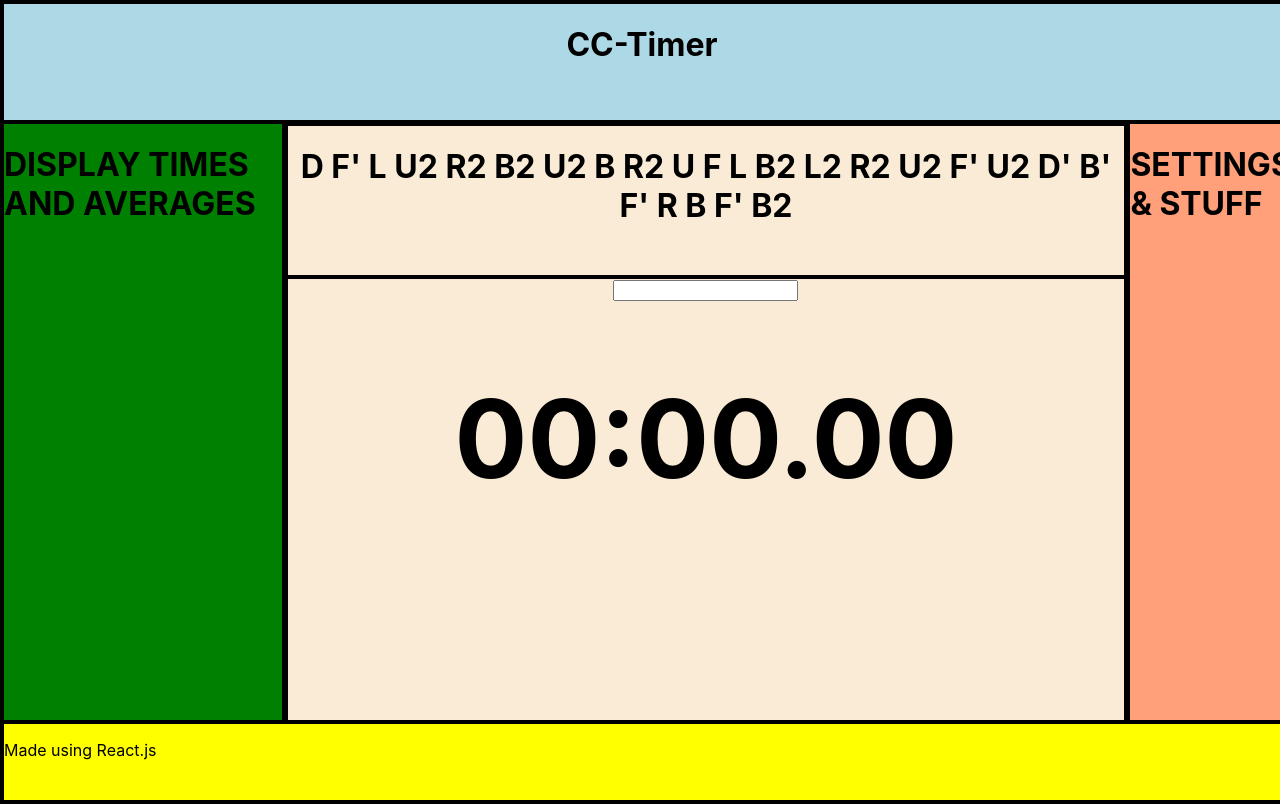
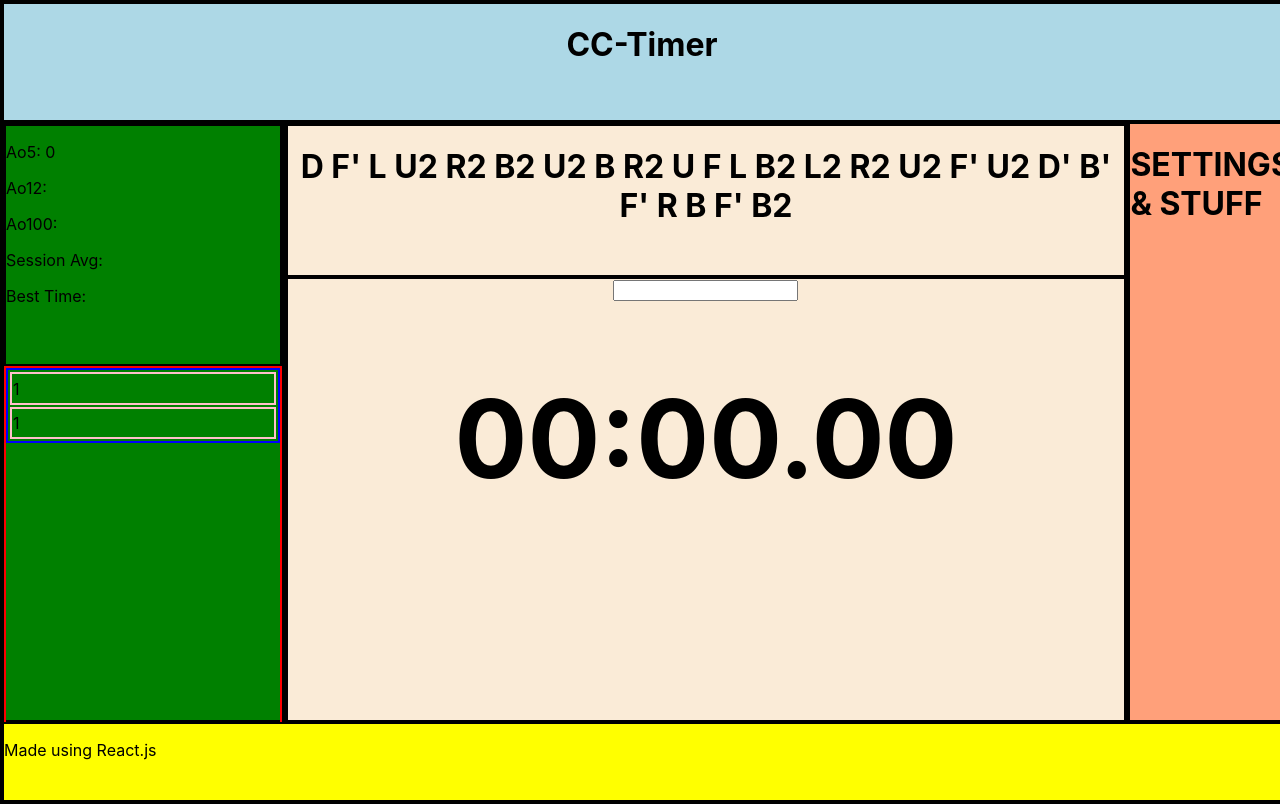
Before and after one commit to TheBigTig24/static-rubiks-timer, a React (Create React App) app: page / in a window 1280 px wide. Built offline with nearby package versions, Linux system fonts and the light colour scheme.

Commit message:
added updates to stats section

```diff
--- a/src/timer.css
+++ b/src/timer.css
@@ -31,6 +31,7 @@
     grid-column: 2 / 5;
 }
 .grid-item4 {
+    overflow: hidden;
     background-color: lightsalmon;
     border: 2px solid;
     grid-row: 2 / 5;
@@ -59,3 +60,25 @@
 .stopwatch h1 {
     font-size: 108px;
 }
+
+.statistics {
+    height: 40%;
+    border: 2px solid;
+}
+
+.times-table {
+    border: 2px  red solid;
+    overflow-y: scroll;
+    height: 60%;
+}
+
+.times-table-list {
+    border: 2px blue solid;
+    overflow-y: auto;
+    width: 100%;
+    height: 75px;
+}
+
+.times-table-list td {
+    border: 2px pink solid;
+}
--- a/src/timer.js
+++ b/src/timer.js
@@ -1,11 +1,23 @@
 import './timer.css';
 import { useState, useRef, useEffect } from "react";
+
+function SingleTime() {
+    return (
+        <>
+        <tr>
+            <td>1</td>
+        </tr>
+        </>
+    );
+}
 
 export default function Timer() {
 
     const [time, setTime] = useState(0);
     const [isRunning, setIsRunning] = useState(false);
     const [scramble, setScramble] = useState("");
+    const [history, setHistory] = useState([]);
+    const [averageFive, setAverageFive] = useState(0);
 
     const timer = useRef();
 
@@ -15,14 +27,23 @@ export default function Timer() {
 
     // handles key press events in the input box
     const handleKeyPress = (e) => {
-        console.log(e.keyCode);
 
         if (e.keyCode == 32) {
             if (isRunning) {
+                console.log(history);
+                // stops timer
                 clearInterval(timer.current);
-
+                // adds current time to array
+                let attempt = document.getElementById("stopwatch-time").innerHTML;
+                let nextHistory = [...history, attempt];
+                setHistory(nextHistory);
+                console.log(history)
+                // timer state is no longer running
                 setIsRunning(false);
+                // get and update average of 5
+                setAverageFive(updateAO5());
             } else {
+                console.log("start: " + history)
                 // reset time to start at 0 every attempt
                 setTime(0);
 
@@ -38,12 +59,10 @@ export default function Timer() {
 
     // formats the timer
     const format = (time) => {
-        let hours = Math.floor(time / 60 / 60 % 24);
         let minutes = Math.floor(time / 60 % 60);
         let seconds = Math.floor(time % 60);
         let milliseconds = (time % 60 / 10).toFixed(3);
 
-        hours = hours < 10 ? "0" + hours : hours;
         minutes = minutes < 10 ? "0" + minutes : minutes;
         seconds = seconds < 10 ? "0" + seconds : seconds;
         milliseconds = "" + milliseconds;
@@ -51,6 +70,29 @@ export default function Timer() {
 
         return minutes + ":" + seconds + "." + milliseconds;
     }
+
+    function updateAO5() {
+        // ALL TIMES ARE STORED AS STRINGS, SO THEY FIRST NEED TO BE PARSED TO INTS, SO THE RESULT ISNT NaN
+        console.log(history);
+        let min = history[0];
+        let max = history[0];
+        let sum = 0;
+        for (let i = 0; i < history.length; i++) {
+            if (history[i] < min) {
+                min = history[i];
+            }
+            if (history[i] > max) {
+                max = history[i];
+            }
+            sum += history[i];
+        }
+
+        sum = sum - (max + min);
+        sum = sum / 3;
+        console.log(sum);
+        return sum;
+    }
+
 
     return (
     <>
@@ -62,7 +104,21 @@ export default function Timer() {
 
             {/* DISPLAYS TIMES & STATS */}
             <div className="grid-item2">
-                <h1>DISPLAY TIMES AND AVERAGES</h1>
+                <div className="statistics">
+                    <p>Ao5: { averageFive }</p>
+                    <p>Ao12: </p>
+                    <p>Ao100: </p>
+                    <p>Session Avg: </p>
+                    <p>Best Time: </p>
+                </div>
+
+                <div className="times-table">
+                    <table className="times-table-list">
+                        <SingleTime></SingleTime>
+                        <SingleTime></SingleTime>
+
+                    </table>
+                </div>
             </div>
 
             {/* STOPWATCH & SCRAMBLE */}
@@ -74,7 +130,7 @@ export default function Timer() {
 
                 <div className="stopwatch">
                     <input type="text" onKeyDown={handleKeyPress}></input>
-                    <h1>{format(time)}</h1>
+                    <h1 id="stopwatch-time" >{format(time)}</h1>
                 </div>
 
             </div>
@@ -96,7 +152,6 @@ export default function Timer() {
 
 // function that randomly generates a rubik's cube scramble of length 25 with no repeating same-orientation moves
 function createScramble() {
-    console.log("Begin Creating Scramble")
     const possibleMoves = [ ["F", "F'", "F2"], ["B", "B'", "B2"], ["L", "L'", "L2"], ["R", "R'", "R2"], ["U", "U'", "U2"], ["D", "D'", "D2"] ];
     let scramble = "";
     let n = 0;
```
